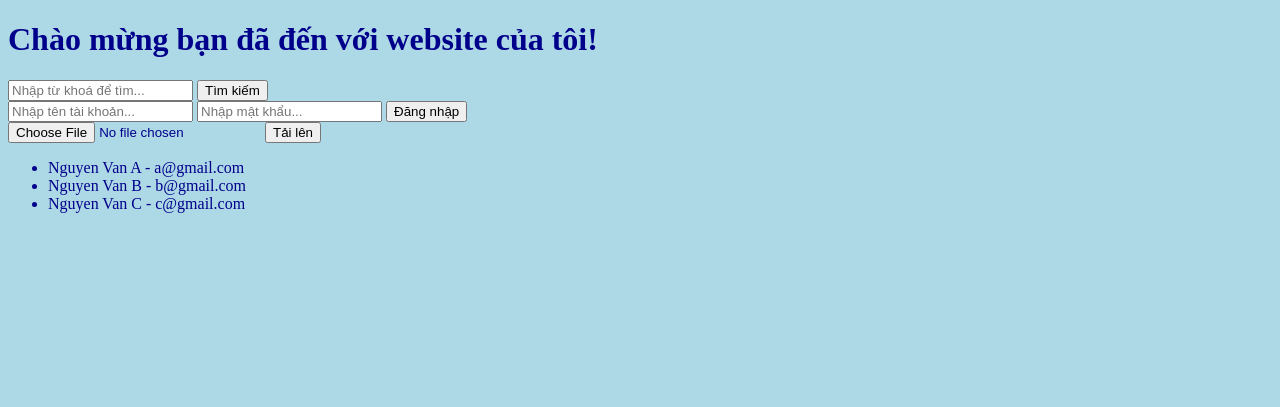
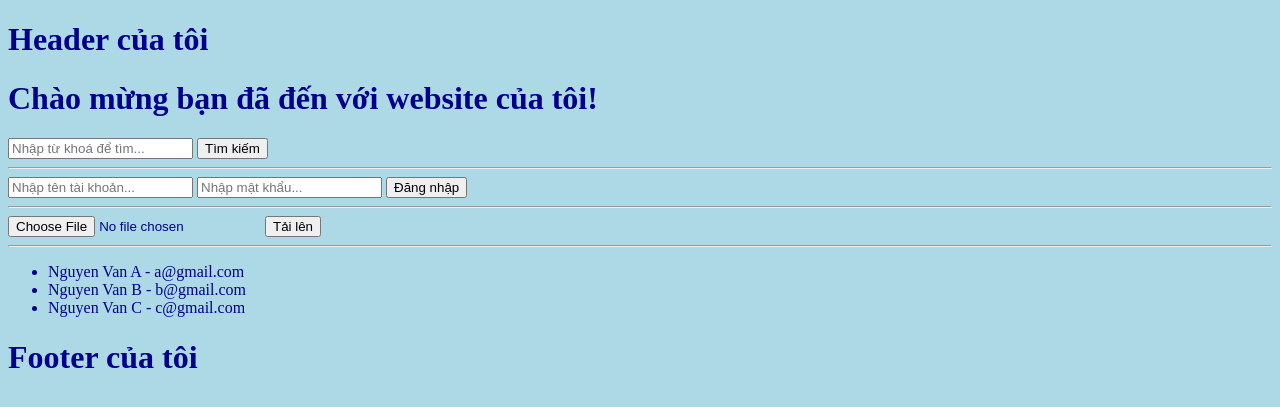
Before and after one commit to Nguyen-Hoang-Thuan-OU/cong-nghe-phan-mem, a Flask app: page / in a window 1280 px wide. Shown: the top 407 px of the page. Run offline with Flask 2, Linux system fonts and the light colour scheme.

Commit message:
add template inheritance

```diff
--- a/bai-tap/bai-tap-thuc-hanh/bai-tap-lam-quen-voi-python/lam-web-voi-python-flask/simplesaleapp/templates/index.html
+++ b/bai-tap/bai-tap-thuc-hanh/bai-tap-lam-quen-voi-python/lam-web-voi-python-flask/simplesaleapp/templates/index.html
@@ -8,22 +8,12 @@
     chứ không đơn giản là các thẻ
 -->
 
-<!DOCTYPE html>
-<html lang="vi">
-<head>
-    <meta charset="UTF-8">
-    <title>Trang chủ</title>
 
-    <!--
-        Nhúng tập tin css vào href="",
-        không thể sử dụng cấu trúc thư mục
-        do website có server
-    -->
-    <link href="/static/css/style.css" rel="stylesheet"/>
+{% extends 'layout/base.html' %}
 
-</head>
+{% block title %} Trang chủ {% endblock %}
 
-<body>
+{% block content %}
 <h1>Chào mừng bạn đã đến với website của tôi!</h1>
 
 {#
@@ -34,21 +24,28 @@
 
 <!--Form tìm kiếm-->
 <form action="/">
-        <input type="text" name="tukhoa" placeholder="Nhập từ khoá để tìm..." />
-        <input type="submit" value="Tìm kiếm" />
+    <input type="text" name="tukhoa" placeholder="Nhập từ khoá để tìm..."/>
+    <input type="submit" value="Tìm kiếm"/>
 </form>
+
+<hr>
 
 <!--Form đăng nhập-->
 <form method="post" action="/dang-nhap">
-        <input type="text" name="tentaikhoan" placeholder="Nhập tên tài khoản..." />
-        <input type="password" name="matkhau" placeholder="Nhập mật khẩu..." />
-        <input type="submit" value="Đăng nhập" />
+    <input type="text" name="tentaikhoan" placeholder="Nhập tên tài khoản..."/>
+    <input type="password" name="matkhau" placeholder="Nhập mật khẩu..."/>
+    <input type="submit" value="Đăng nhập"/>
 </form>
 
+<hr>
+
+<!--Form đăng tải hình ảnh-->
 <form method="post" enctype="multipart/form-data" action="/tai-len">
-        <input type="file" name="anhdaidien" />
-        <input type="submit" value="Tải lên" />
+    <input type="file" name="hinhanh"/>
+    <input type="submit" value="Tải lên"/>
 </form>
+
+<hr>
 
 {#
     Hiển thị danh sách người dùng,
@@ -59,5 +56,4 @@
     <li>{{ nguoi_dung.ten }} - {{ nguoi_dung.email }}</li>
     {% endfor %}
 </ul>
-</body>
-</html>
+{% endblock %}
--- /dev/null
+++ b/bai-tap/bai-tap-thuc-hanh/bai-tap-lam-quen-voi-python/lam-web-voi-python-flask/simplesaleapp/templates/layout/base.html
@@ -0,0 +1,33 @@
+<!DOCTYPE html>
+<html lang="en">
+<head>
+    <meta charset="UTF-8">
+    <title>
+        {% block title %} Trang của tôi {% endblock %}
+    </title>
+
+
+    <!--
+        Nhúng tập tin css vào href="",
+        không thể sử dụng cấu trúc thư mục
+        do website có server
+    -->
+    <link href="/static/css/style.css" rel="stylesheet"/>
+</head>
+
+<body>
+
+    {% block header %}
+        {% include 'layout/header.html' %}
+    {% endblock %}
+
+    {% block content %}
+        <h1>Content của tôi</h1>
+    {% endblock %}
+
+    {% block footer %}
+        {% include 'layout/footer.html' %}
+    {% endblock %}
+
+</body>
+</html>
--- /dev/null
+++ b/bai-tap/bai-tap-thuc-hanh/bai-tap-lam-quen-voi-python/lam-web-voi-python-flask/simplesaleapp/templates/layout/footer.html
@@ -0,0 +1 @@
+<h1>Footer của tôi</h1>
--- /dev/null
+++ b/bai-tap/bai-tap-thuc-hanh/bai-tap-lam-quen-voi-python/lam-web-voi-python-flask/simplesaleapp/templates/layout/header.html
@@ -0,0 +1 @@
+<h1>Header của tôi</h1>
```
Lines whose indentation alone changed are shown as unchanged.
